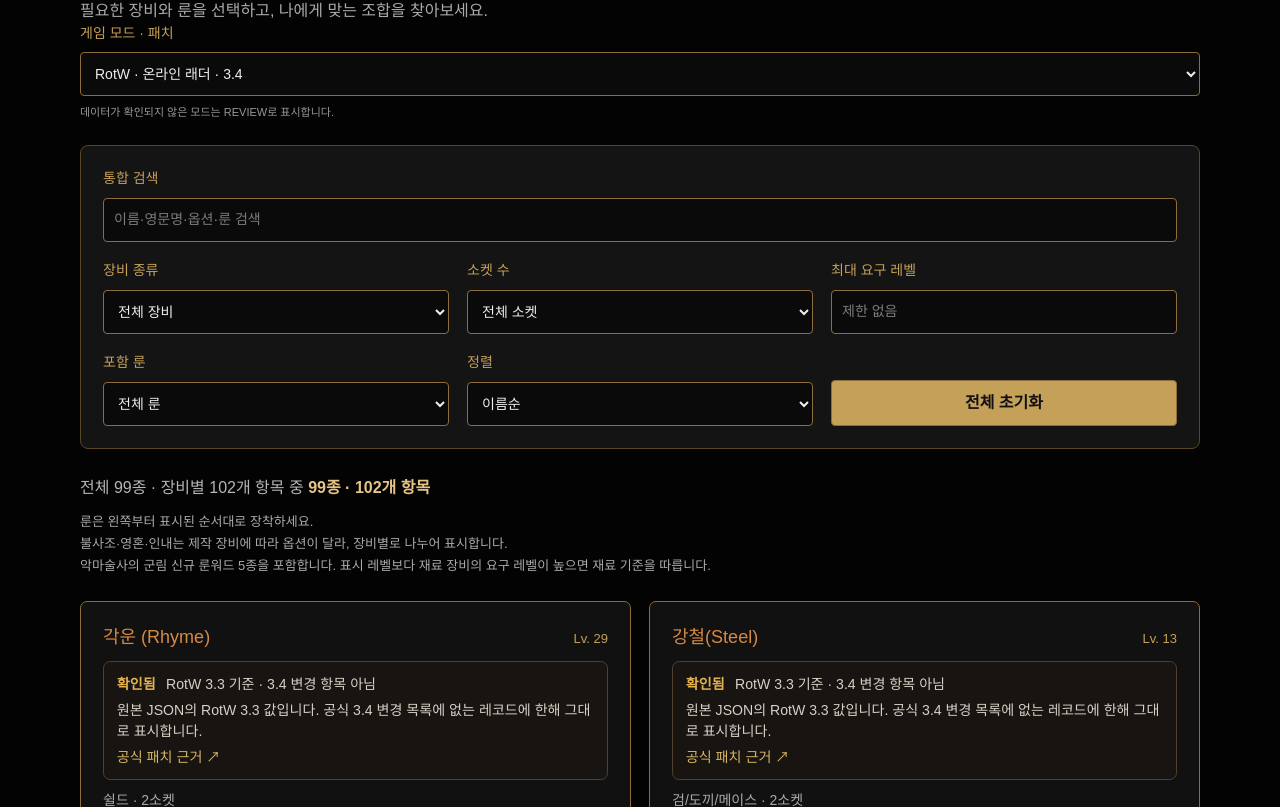
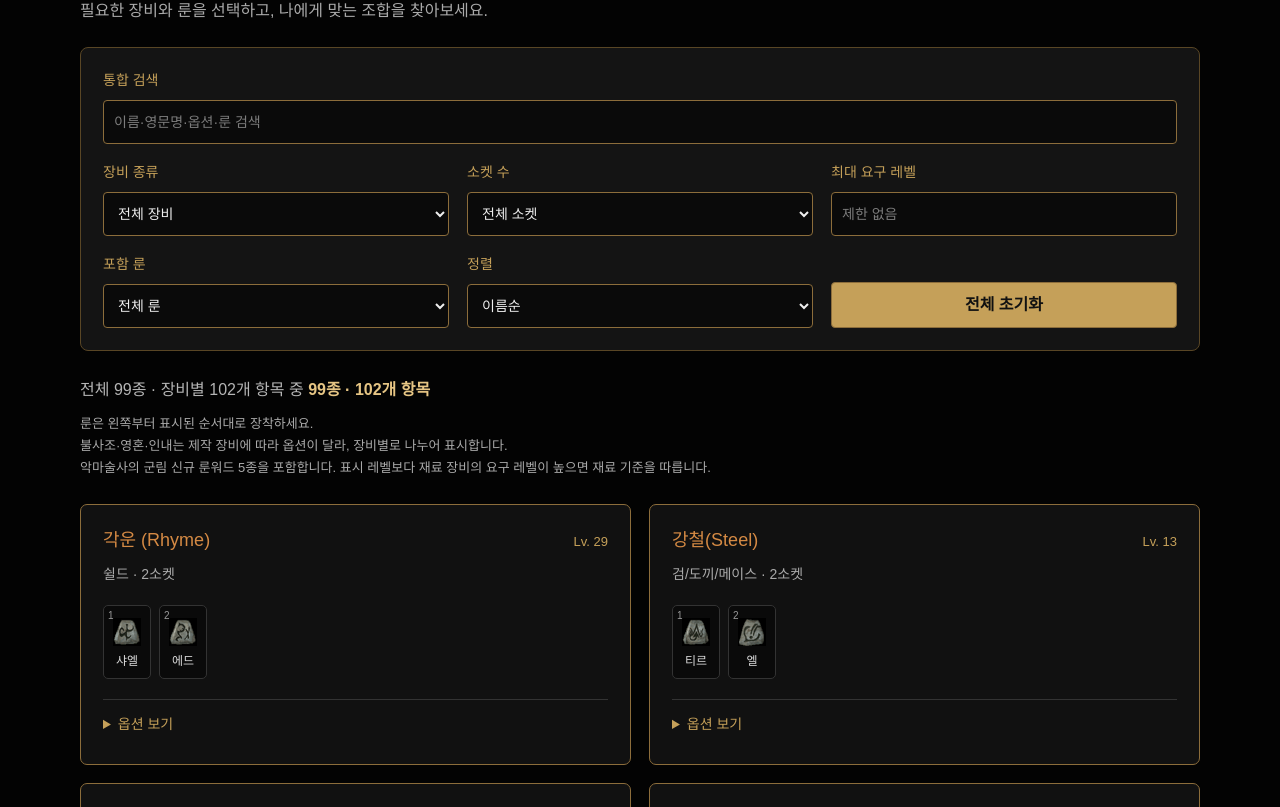
Before and after one commit to maymouse72/d2-trade-web, a Next.js app: page /runewords in a window 1280 px wide. Shown: the part 273-1080 px from the top of the page. Built offline with nearby package versions, Linux system fonts and the light colour scheme.

Commit message:
ui(items): simplify catalog patch display

```diff
--- a/app/item-catalog/ModeSelector.tsx
+++ /dev/null
@@ -1,14 +0,0 @@
-'use client';
-
-import { MODE_PRESETS, type ModePresetId } from './mode-presets';
-import styles from './mode-selector.module.css';
-
-export default function ModeSelector({ value, onChange, id = 'item-mode' }: { value: ModePresetId; onChange: (value: ModePresetId) => void; id?: string }) {
-  return <label className={styles.mode} htmlFor={id}>
-    <span>게임 모드 · 패치</span>
-    <select id={id} value={value} onChange={(event) => onChange(event.target.value as ModePresetId)}>
-      {MODE_PRESETS.map((preset) => <option key={preset.id} value={preset.id}>{preset.label}</option>)}
-    </select>
-    <small>데이터가 확인되지 않은 모드는 REVIEW로 표시합니다.</small>
-  </label>;
-}
--- a/app/item-catalog/VariantNotice.tsx
+++ /dev/null
@@ -1,11 +0,0 @@
-import type { ResolvedItem } from '../../lib/items/variants';
-import styles from './mode-selector.module.css';
-
-export default function VariantNotice({ result, sourceLabel = '공식 패치 근거' }: { result: ResolvedItem<object>; sourceLabel?: string }) {
-  const label = result.availability === 'AVAILABLE' ? '확인됨' : result.availability === 'UNAVAILABLE' ? '이용 불가' : '검토 필요';
-  return <aside className={`${styles.notice} ${styles[result.availability.toLowerCase()]}`} aria-label={`데이터 상태: ${label}`}>
-    <div><strong>{label}</strong><span>{result.versionLabel}</span></div>
-    <p>{result.message}</p>
-    {result.sourceUrl && <a href={result.sourceUrl} target="_blank" rel="noreferrer">{sourceLabel} ↗</a>}
-  </aside>;
-}
--- a/app/item-catalog/mode-selector.module.css
+++ /dev/null
@@ -1,2 +0,0 @@
-.mode{display:flex;flex-direction:column;gap:8px;min-width:0;color:#c5a059;font-size:14px}.mode select{width:100%;box-sizing:border-box;min-height:44px;border:1px solid #8c6d3b;border-radius:4px;background:#0a0a0a;color:#eee;padding:10px;font:inherit}.mode small{color:#999;font-size:11px;line-height:1.5}
-.notice{display:grid;gap:.3rem;margin:.65rem 0;padding:.7rem .8rem;border:1px solid #51412c;border-radius:.45rem;background:#171411;color:#d7d0c5;font-size:.88rem}.notice>div{display:flex;flex-wrap:wrap;gap:.65rem;align-items:center}.notice strong{color:#e4b34e}.notice p{margin:0}.notice a{width:fit-content;color:#d7b765}.review{border-color:#7a5c30;background:#211a10}.unavailable{border-color:#654040;background:#211515}.unavailable strong{color:#e58b7b}
--- a/app/runewords/RunewordCatalog.tsx
+++ b/app/runewords/RunewordCatalog.tsx
@@ -6,9 +6,7 @@ import Image from 'next/image';
 import { records, equipment, filterRecords, countKinds } from './catalog';
 import runeFiles from './runes.json';
 import styles from './catalog.module.css';
-import ModeSelector from '../item-catalog/ModeSelector';
-import VariantNotice from '../item-catalog/VariantNotice';
-import { DEFAULT_MODE_PRESET, getModeContext, type ModePresetId } from '../item-catalog/mode-presets';
+import { DEFAULT_MODE_PRESET, getModeContext } from '../item-catalog/mode-presets';
 import { resolveItemVariant, type ItemVariant } from '../../lib/items/variants';
 
 const runes = '엘 엘드 티르 네프 에드 아이드 탈 랄 오르트 주울 앰 솔 샤엘 돌 헬 이오 룸 코 팔 렘 풀 우움 말 이스트 굴 벡스 오움 로 수르 베르 자 참 조드'.split(' ');
@@ -20,15 +18,13 @@ export default function RunewordCatalog() {
   const [level, setLevel] = useState('');
   const [rune, setRune] = useState('');
   const [sort, setSort] = useState('name');
-  const [mode, setMode] = useState<ModePresetId>(DEFAULT_MODE_PRESET);
-  const context = getModeContext(mode);
+  const context = getModeContext(DEFAULT_MODE_PRESET);
   const visible = filterRecords({ query, base, sockets, level, rune, sort });
   function reset() { setQuery(''); setBase(''); setSockets(''); setLevel(''); setRune(''); setSort('name'); }
   return (
     <SiteFrame active="runewords">
       <section className={styles.catalog}>
       <header className={styles.catalogHeader}><h2>룬워드 도감</h2><p>필요한 장비와 룬을 선택하고, 나에게 맞는 조합을 찾아보세요.</p></header>
-      <ModeSelector value={mode} onChange={setMode} id="runeword-item-mode" />
       <section className={styles.filters} aria-label="룬워드 검색 조건">
         <label className={styles.search}>통합 검색<input type="search" placeholder="이름·영문명·옵션·룬 검색" value={query} onChange={e => setQuery(e.target.value)} /></label>
         <label>장비 종류<select value={base} onChange={e => setBase(e.target.value)}><option value="">전체 장비</option>{equipment.map(value => <option key={value}>{value}</option>)}</select></label>
@@ -41,12 +37,11 @@ export default function RunewordCatalog() {
       <div className={styles.result} role="status">전체 {countKinds(records)}종 · 장비별 {records.length}개 항목 중 <strong>{countKinds(visible)}종 · {visible.length}개 항목</strong>{base && ` · ${base}`}{sockets && ` · ${sockets}소켓`}{level && ` · ${level}레벨 이하`}{rune && ` · ${rune} 포함`}</div>
       <p className={styles.note}>룬은 왼쪽부터 표시된 순서대로 장착하세요.<br />불사조·영혼·인내는 제작 장비에 따라 옵션이 달라, 장비별로 나누어 표시합니다.<br />악마술사의 군림 신규 룬워드 5종을 포함합니다. 표시 레벨보다 재료 장비의 요구 레벨이 높으면 재료 기준을 따릅니다.</p>
       <div className={styles.list}>
-        {visible.map(row => {const result=resolveItemVariant(row,row.variants as ItemVariant[]|undefined,context);const current=result.properties;return <article key={row.id} className={styles.card}>
+        {visible.map(row => {const result=resolveItemVariant(row,row.variants as ItemVariant[]|undefined,context);const current=result.properties || row;return <article key={row.id} className={styles.card}>
           <div className={styles.heading}><h2>{row.name}</h2><span>Lv. {row.level}</span></div>
-          <VariantNotice result={result} />
-          {current ? <><p className={styles.base}>{current.equipment} · {current.sockets}소켓{row.edition && ` · ${row.edition}`}</p>
+          <p className={styles.base}>{current.equipment} · {current.sockets}소켓{row.edition && ` · ${row.edition}`}</p>
           <ol className={styles.runes} aria-label="룬 장착 순서">{current.runes.map((name, index) => <li key={`${row.id}-${index}`}><span className={styles.order}>{index + 1}</span><Image src={`/runes/${runeFiles[name as keyof typeof runeFiles]}.gif`} alt={`${name} 룬`} width={28} height={28} unoptimized /><span>{name}</span></li>)}</ol>
-          <details><summary>옵션 보기</summary><p className={styles.options}>{current.options}</p>{current.base!==row.base&&<p className={styles.base}>기본 장비 조건: {current.base}</p>}</details></> : <details><summary>기존 원본 룬 순서와 옵션 · 현재 적용 미확정</summary><p className={styles.base}>{row.equipment} · {row.sockets}소켓</p><ol className={styles.runes} aria-label="기존 원본 룬 순서">{row.runes.map((name,index)=><li key={`${row.id}-legacy-${index}`}><span className={styles.order}>{index+1}</span><Image src={`/runes/${runeFiles[name as keyof typeof runeFiles]}.gif`} alt={`${name} 룬`} width={28} height={28} unoptimized /><span>{name}</span></li>)}</ol><p className={styles.options}>{row.options}</p></details>}
+          <details><summary>옵션 보기</summary><p className={styles.options}>{current.options}</p>{current.base!==row.base&&<p className={styles.base}>기본 장비 조건: {current.base}</p>}</details>
         </article>})}
       </div>
       {visible.length === 0 && <div className={styles.empty}><p>조건에 맞는 룬워드가 없습니다.</p><button onClick={reset}>검색 조건 초기화</button></div>}
--- a/app/sets/SetCatalog.tsx
+++ b/app/sets/SetCatalog.tsx
@@ -4,9 +4,7 @@ import { useState } from 'react';
 import Image from 'next/image';
 import records from './data.json';
 import styles from './sets.module.css';
-import ModeSelector from '../item-catalog/ModeSelector';
-import VariantNotice from '../item-catalog/VariantNotice';
-import { DEFAULT_MODE_PRESET, getModeContext, type ModePresetId } from '../item-catalog/mode-presets';
+import { DEFAULT_MODE_PRESET, getModeContext } from '../item-catalog/mode-presets';
 import { resolveItemVariant, type ItemVariant } from '../../lib/items/variants';
 
 const pageSize = 8;
@@ -27,8 +25,7 @@ export default function SetCatalog() {
   const [level,setLevel]=useState('');
   const [sort,setSort]=useState('name');
   const [page,setPage]=useState(1);
-  const [mode,setMode]=useState<ModePresetId>(DEFAULT_MODE_PRESET);
-  const context=getModeContext(mode);
+  const context=getModeContext(DEFAULT_MODE_PRESET);
   const filtered=searchable.filter(({set,text})=>(!query.trim()||text.includes(normalize(query)))&&(!className||set.className===className)&&(!type||set.pieces.some(piece=>piece.type===type))&&(!level||set.level<=Number(level))).map(({set})=>set).sort((a,b)=>(sort==='level'?a.level-b.level:0)||a.name.localeCompare(b.name,'ko'));
   const totalPages=Math.max(1,Math.ceil(filtered.length/pageSize));
   const currentPage=Math.min(page,totalPages);
@@ -36,7 +33,6 @@ export default function SetCatalog() {
   function reset(){setQuery('');setClassName('');setType('');setLevel('');setSort('name');setPage(1);}
   return <section className={styles.catalog}>
     <header><h2>세트 도감</h2><p>구성 아이템부터 조합 효과까지, 한 세트를 한눈에 확인하세요.</p></header>
-    <ModeSelector value={mode} onChange={setMode} id="set-item-mode" />
     <div className={styles.filters} aria-label="세트 검색 조건">
       <label className={styles.search}>통합 검색<input type="search" value={query} placeholder="세트·아이템 이름, 별칭, 옵션 검색 (예: 탈셋, 시곤, 시전 속도)" onChange={e=>{setQuery(e.target.value);setPage(1);}} /></label>
       <label>주요 직업<select value={className} onChange={e=>{setClassName(e.target.value);setPage(1);}}><option value="">전체</option>{classes.map(value=><option key={value}>{value}</option>)}</select></label>
@@ -47,13 +43,11 @@ export default function SetCatalog() {
     </div>
     <p className={styles.result} role="status">전체 {records.length}세트 · 구성 아이템 {records.reduce((sum,set)=>sum+set.pieces.length,0)}개 중 <strong>{filtered.length}세트</strong> · {currentPage} / {totalPages} 페이지</p>
     <p className={styles.note}>전체 착용 레벨은 구성 아이템 중 가장 높은 요구 레벨입니다. 주요 직업은 분류를 위한 안내이며 모든 구성품의 착용 제한을 뜻하지 않습니다.</p>
-    <div className={styles.list}>{visible.map(set=>{const result=resolveItemVariant(set,set.variants as ItemVariant[]|undefined,context);const current=result.properties as (typeof set & {piecesById?: Record<string, Partial<(typeof set.pieces)[number]>>})|null;return <article className={styles.set} key={set.id}>
-      <VariantNotice result={result} />
+    <div className={styles.list}>{visible.map(set=>{const result=resolveItemVariant(set,set.variants as ItemVariant[]|undefined,context);const current=(result.properties || set) as typeof set & {piecesById?: Record<string, Partial<(typeof set.pieces)[number]>>};return <article className={styles.set} key={set.id}>
       <div className={styles.setHeading}><div><h3>{set.name}</h3>{set.name!==set.english && <p className={styles.english}>{set.english}</p>}</div><span>{set.pieces.length}개 구성</span></div>
       <p className={styles.meta}>{set.className} · 전체 착용 Lv. {set.level}</p>
       <ul className={styles.members}>{set.pieces.map(piece=><li key={piece.id}><span className={styles.thumb}>{piece.image?<Image src={piece.image} alt={piece.name} width={42} height={58} unoptimized />:<span>이미지<br />미확보</span>}</span><div><span className={styles.memberName}>{piece.name}</span><span className={styles.memberMeta}>{piece.type} · {piece.base} · Lv. {piece.level}</span></div></li>)}</ul>
       <details className={styles.setDetails}><summary>구성 아이템 · 세트 효과 보기</summary>
-        {current ? <>
         <section className={styles.effectSection} aria-label={`${set.name} 세트 효과`}>
           <h4>착용 개수별 효과</h4>
           <p className={styles.note}>개수별 효과는 누적되며, 전체 착용 시 아래의 추가 효과도 함께 적용됩니다.</p>
@@ -68,15 +62,13 @@ export default function SetCatalog() {
           <h5>개별 아이템 옵션</h5><Options options={activePiece.options} />
           {activePiece.bonuses.map((group,index)=><div className={styles.bonus} key={index}><h5>{group.condition} · 이 아이템에 추가</h5><Options options={group.options} /></div>)}
           {piece.baseStats.length>0&&<div className={styles.baseStats}><h5>옵션 적용 전 기본 성능</h5>{piece.baseStats.map(stat=><p key={stat}>{stat}</p>)}</div>}
-          <p className={styles.note}>최종 피해·방어력과 업그레이드 후 착용 조건은 달라질 수 있습니다.</p>
-          {piece.availability&&<p className={styles.note}>{piece.availability}</p>}
+          <p className={styles.note}>최종 피해·방어력은 업그레이드에 따라 달라질 수 있습니다.</p>
           {piece.legacy&&<p className={styles.note}>구명칭: {piece.legacy}</p>}
-          {piece.imageSource&&<a href={piece.imageSource} target="_blank" rel="noreferrer" className={styles.source}>공식 가이드 이미지 출처 ↗</a>}
-        </details>})}</section></> : <p className={styles.note}>선택한 모드의 세트 옵션은 검토 중이므로 현재 옵션을 적용하지 않았습니다. 아래는 원본 보관값입니다.<Options options={set.full} />{set.partial.map(group=><Options key={group.count} options={group.options} />)}</p>}
+        </details>})}</section>
       </details>
     </article>})}</div>
     {!filtered.length&&<div className={styles.empty}><p>조건에 맞는 세트가 없습니다.</p><button onClick={reset}>검색 조건 초기화</button></div>}
     <nav aria-label="세트 목록 페이지" className={styles.pagination}><button disabled={currentPage<=1} onClick={()=>setPage(currentPage-1)}>이전</button><span>{currentPage} / {totalPages}</span><button disabled={currentPage>=totalPages} onClick={()=>setPage(currentPage+1)}>다음</button></nav>
-    <footer className={styles.footer}><p>2026-10-28 수집 · 활성 세트 데이터 기준. 일부 신규 세트는 영문 이름과 이미지 미확보 안내로 표시됩니다. 패치·확장팩·시즌에 따라 옵션과 획득 조건이 달라질 수 있습니다.</p><p>수치: <a href="https://github.com/blizzhackers/d2data" target="_blank" rel="noreferrer">d2data</a> · 한글 이름 대조: <a href="https://github.com/SeonEngineer/D2R" target="_blank" rel="noreferrer">D2R 언어 자료</a> · 이미지: <a href="https://classic.battle.net/diablo2exp/items/sets/sets7.shtml" target="_blank" rel="noreferrer">The Arreat Summit</a>. Diablo II 및 게임 이미지의 권리는 Blizzard Entertainment에 있습니다. 비공식 팬 사이트입니다.</p></footer>
+    <footer className={styles.footer}><p>Diablo II 및 게임 이미지의 권리는 Blizzard Entertainment에 있습니다. 비공식 팬 사이트입니다.</p></footer>
   </section>;
 }
--- a/app/uniques/UniqueCatalog.tsx
+++ b/app/uniques/UniqueCatalog.tsx
@@ -4,9 +4,7 @@ import { useState } from 'react';
 import Image from 'next/image';
 import items from './data.json';
 import styles from './uniques.module.css';
-import ModeSelector from '../item-catalog/ModeSelector';
-import VariantNotice from '../item-catalog/VariantNotice';
-import { DEFAULT_MODE_PRESET, getModeContext, type ModePresetId } from '../item-catalog/mode-presets';
+import { DEFAULT_MODE_PRESET, getModeContext } from '../item-catalog/mode-presets';
 import { resolveItemVariant, type ItemVariant } from '../../lib/items/variants';
 
 const pageSize = 24;
@@ -21,8 +19,7 @@ export default function UniqueCatalog() {
   const [level, setLevel] = useState('');
   const [sort, setSort] = useState('name');
   const [page, setPage] = useState(1);
-  const [mode, setMode] = useState<ModePresetId>(DEFAULT_MODE_PRESET);
-  const context = getModeContext(mode);
+  const context = getModeContext(DEFAULT_MODE_PRESET);
   const types = [...new Set(items.filter(item => !category || item.category === category).map(item => item.type))].sort((a,b) => a.localeCompare(b,'ko'));
   const filtered = searchable.filter(({item,text}) =>
     (!query.trim() || text.includes(normalize(query))) && (!category || item.category === category) &&
@@ -34,7 +31,6 @@ export default function UniqueCatalog() {
   function reset() { setQuery('');setCategory('');setType('');setTier('');setLevel('');setSort('name');setPage(1); }
   return <section className={styles.catalog}>
     <header><h2>유니크 도감</h2><p>이름부터 옵션까지, 필요한 장비를 빠르게 찾아보세요.</p></header>
-    <ModeSelector value={mode} onChange={setMode} id="unique-item-mode" />
     <div className={styles.filters} aria-label="유니크 검색 조건">
       <label className={styles.search}>통합 검색<input type="search" value={query} placeholder="한글·영문 이름, 별칭, 옵션 검색 (예: 샤코, 조던, 시전 속도)" onChange={e=>{setQuery(e.target.value);setPage(1);}} /></label>
       <label>분류<select value={category} onChange={e=>{setCategory(e.target.value);setType('');setPage(1);}}><option value="">전체 분류</option>{['무기','방어구','장신구·기타'].map(value=><option key={value}>{value}</option>)}</select></label>
@@ -46,31 +42,27 @@ export default function UniqueCatalog() {
     </div>
     <p className={styles.result} role="status">전체 {items.length}개 중 <strong>{filtered.length}개</strong> · {currentPage} / {totalPages} 페이지{category && ` · ${category}`}{type && ` · ${type}`}{tier && ` · ${tier}`}{level && ` · ${level}레벨 이하`}</p>
     <div className={styles.list}>
-      {visible.map(item=>{const result=resolveItemVariant(item,item.variants as ItemVariant[]|undefined,context);const current=result.properties;return <article className={styles.card} key={item.id}>
+      {visible.map(item=>{const result=resolveItemVariant(item,item.variants as ItemVariant[]|undefined,context);const current=result.properties || item;return <article className={styles.card} key={item.id}>
         <div className={styles.heading}>
           <div className={styles.picture}>{item.image ? <Image src={item.image} alt={item.name} width={80} height={100} unoptimized /> : <span>이미지<br />미확보</span>}</div>
           <div><p className={styles.tag}>{item.type} · {item.tier}</p><h3>{item.name}</h3>{item.name !== item.english && <p className={styles.english}>{item.english}</p>}{item.variant && <p className={styles.variant}>{item.variant}</p>}<p className={styles.base}>{item.base}</p></div>
         </div>
-        <VariantNotice result={result} />
-        {current ? <><dl className={styles.requirements}><div><dt>요구 레벨</dt><dd>{current.level}</dd></div><div><dt>필요 힘</dt><dd>{current.strength || '—'}</dd></div><div><dt>필요 민첩</dt><dd>{current.dexterity || '—'}</dd></div></dl>
-        <ul className={styles.summary}>{current.options.slice(0,3).map((option,index)=><li key={index}>{option.text}{option.variable && <span className={styles.variable}> (변동)</span>}</li>)}</ul></> : <p className={styles.note}>현재 선택한 모드의 옵션을 확인할 수 없습니다.</p>}
+        <dl className={styles.requirements}><div><dt>요구 레벨</dt><dd>{current.level}</dd></div><div><dt>필요 힘</dt><dd>{current.strength || '—'}</dd></div><div><dt>필요 민첩</dt><dd>{current.dexterity || '—'}</dd></div></dl>
+        <ul className={styles.summary}>{current.options.slice(0,3).map((option,index)=><li key={index}>{option.text}{option.variable && <span className={styles.variable}> (변동)</span>}</li>)}</ul>
         <details><summary>전체 옵션 · 기본 성능 보기</summary>
-          {current ? <><ul className={styles.options}>{current.options.map((option,index)=><li key={index}>{option.text}{option.variable && <span className={styles.variable}> (변동)</span>}</li>)}</ul>
-          {current.optionGroups.map((group, groupIndex) => <div className={styles.optionGroup} key={groupIndex}><h4>추가 옵션 {groupIndex + 1} · 아래 중 하나</h4><ul className={styles.options}>{group.map((option, index) => <li key={index}>{option.text}{option.variable && <span className={styles.variable}> (변동)</span>}</li>)}</ul></div>)}</> : <details><summary>기존 원본 옵션 보기 · 현재 적용 미확정</summary><ul className={styles.options}>{item.options.map((option,index)=><li key={index}>{option.text}</li>)}</ul></details>}
+          <ul className={styles.options}>{current.options.map((option,index)=><li key={index}>{option.text}{option.variable && <span className={styles.variable}> (변동)</span>}</li>)}</ul>
+          {current.optionGroups.map((group, groupIndex) => <div className={styles.optionGroup} key={groupIndex}><h4>추가 옵션 {groupIndex + 1} · 아래 중 하나</h4><ul className={styles.options}>{group.map((option, index) => <li key={index}>{option.text}{option.variable && <span className={styles.variable}> (변동)</span>}</li>)}</ul></div>)}
           {item.baseStats.length>0 && <div className={styles.baseStats}><h4>기본 아이템 성능</h4>{item.baseStats.map(stat=><p key={stat}>{stat}</p>)}<p>위 수치는 옵션 적용 전 기본값입니다. 최종 피해·방어력은 옵션에 따라 달라집니다.</p></div>}
           <p className={styles.note}>{item.requirementsNote}</p>
-          {(current?.availability || item.availability) && <p className={styles.note}>{current?.availability || item.availability}</p>}
           {(item.legacy || item.aliases.length>0) && <p className={styles.note}>구명칭·별칭: {[item.legacy,...item.aliases].filter(Boolean).join(' · ')}</p>}
-          {item.imageSource && <a className={styles.source} href={item.imageSource} target="_blank" rel="noreferrer">공식 가이드 이미지 출처 ↗</a>}
         </details>
       </article>})}
     </div>
     {filtered.length===0 && <div className={styles.empty}><p>조건에 맞는 유니크 아이템이 없습니다.</p><button type="button" onClick={reset}>검색 조건 초기화</button></div>}
     <nav className={styles.pagination} aria-label="유니크 목록 페이지"><button disabled={currentPage<=1} onClick={()=>setPage(currentPage-1)}>이전</button><span>{currentPage} / {totalPages}</span><button disabled={currentPage>=totalPages} onClick={()=>setPage(currentPage+1)}>다음</button></nav>
     <footer className={styles.footer}>
-      <p>수집 기준: D2R 3.3.93847 데이터 · 2026-10-31 갱신. 무지개 자락 주얼은 속성·발동 조건별로 구분했습니다. 퀘스트 아이템과 미사용·중복 내부 항목은 제외했습니다.</p>
-      <p>신규 아이템의 한글 이름·이미지를 반영했습니다. 일부 기술 이름은 영문으로 표시될 수 있습니다. 실제 게임의 패치·확장팩에 따라 옵션과 획득 가능 여부가 달라질 수 있습니다.</p>
-      <p>데이터: <a href="https://github.com/blizzhackers/d2data" target="_blank" rel="noreferrer">d2data</a> · 한글 이름: <a href="https://github.com/SeonEngineer/D2R" target="_blank" rel="noreferrer">D2R 언어 자료</a> · 이미지: <a href="https://classic.battle.net/diablo2exp/items/uniques.shtml" target="_blank" rel="noreferrer">The Arreat Summit</a> 및 운영자 제공 자료. Diablo II 및 게임 이미지의 권리는 Blizzard Entertainment에 있습니다. 비공식 팬 사이트입니다.</p>
+      <p>무지개 자락 주얼은 속성·발동 조건별로 구분했습니다. 퀘스트 아이템과 미사용·중복 내부 항목은 제외했습니다. 일부 기술 이름은 영문으로 표시될 수 있습니다.</p>
+      <p>Diablo II 및 게임 이미지의 권리는 Blizzard Entertainment에 있습니다. 비공식 팬 사이트입니다.</p>
     </footer>
   </section>;
 }
```
Also changed, not shown: 1 other file (tests, documents, lock files or other folders).
